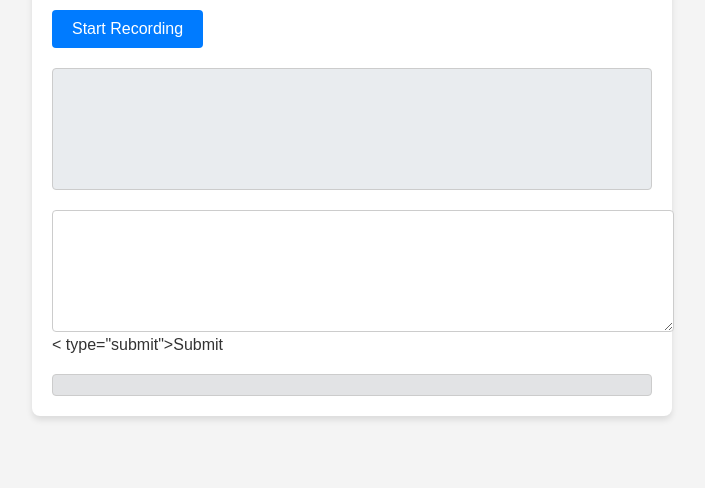
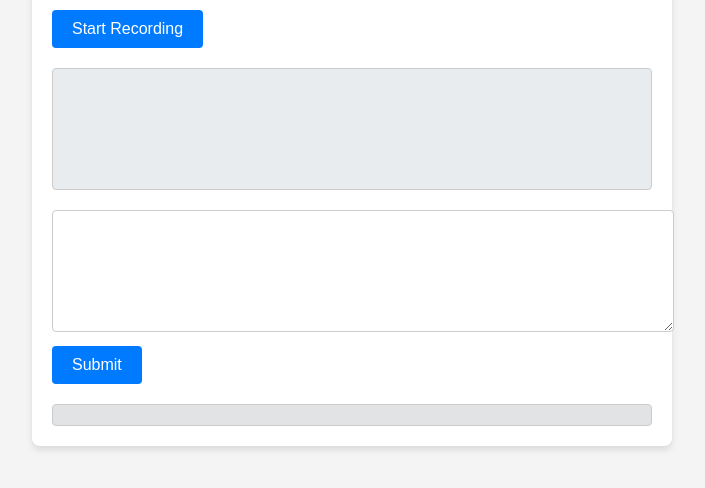
Before and after one commit to krishangkapoor/speech_app, a plain HTML site: page index.html in a window 1280 px wide. Shown: the part 128-616 px from the top of the page, without its empty margins (288-993 px from the left). Drawn offline with Linux system fonts and the light colour scheme.

Commit message:
index.html

```diff
--- a/index.html
+++ b/index.html
@@ -15,7 +15,7 @@
         <form id="transcription-form">
             <input type="hidden" id="user_id" value="1">
             <textarea id="transcription-field" name="transcription"></textarea>
-            < type="submit">Submit</button>
+            <button type="submit">Submit</button>
         </form>
         <div id="response"></div>
     </div>
```
